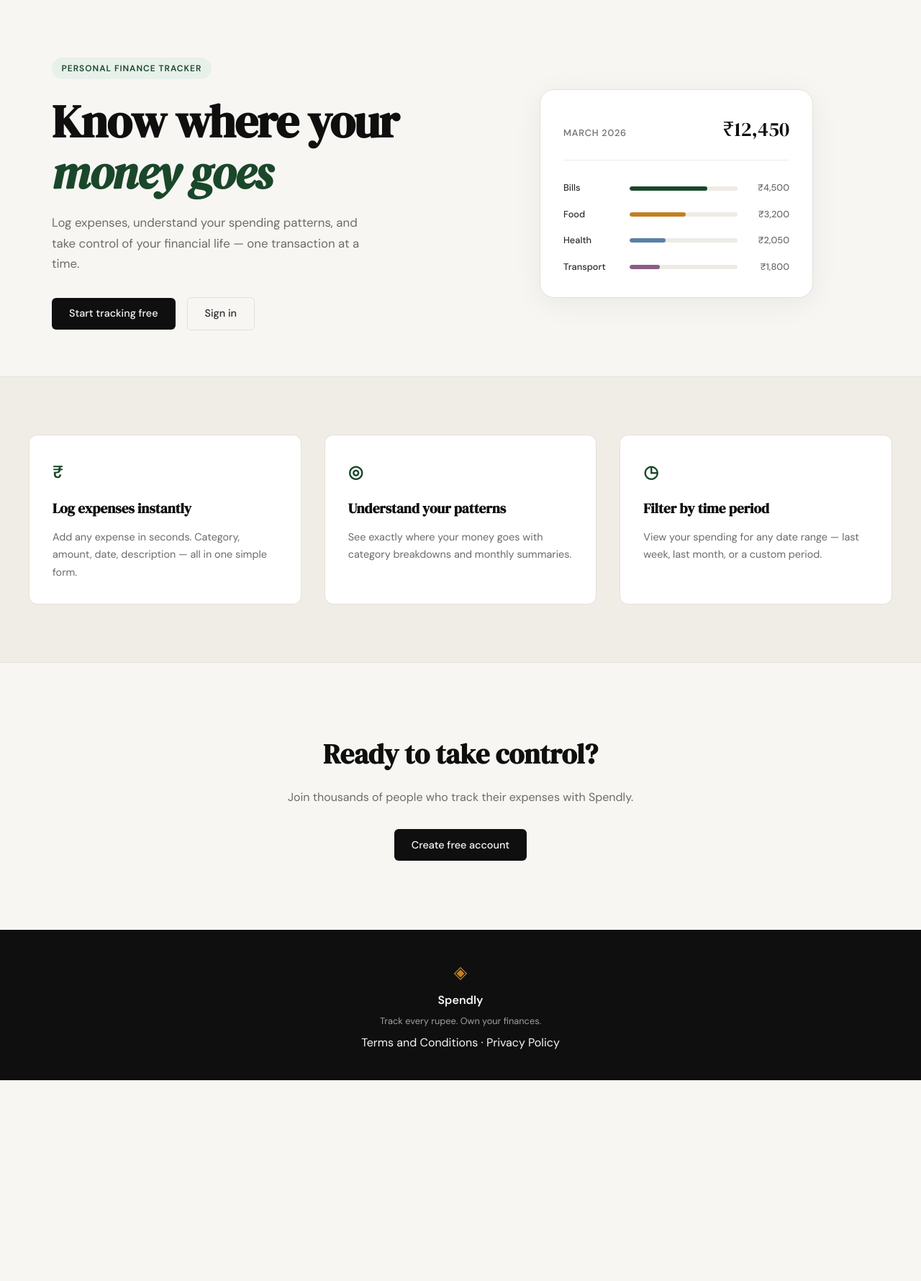
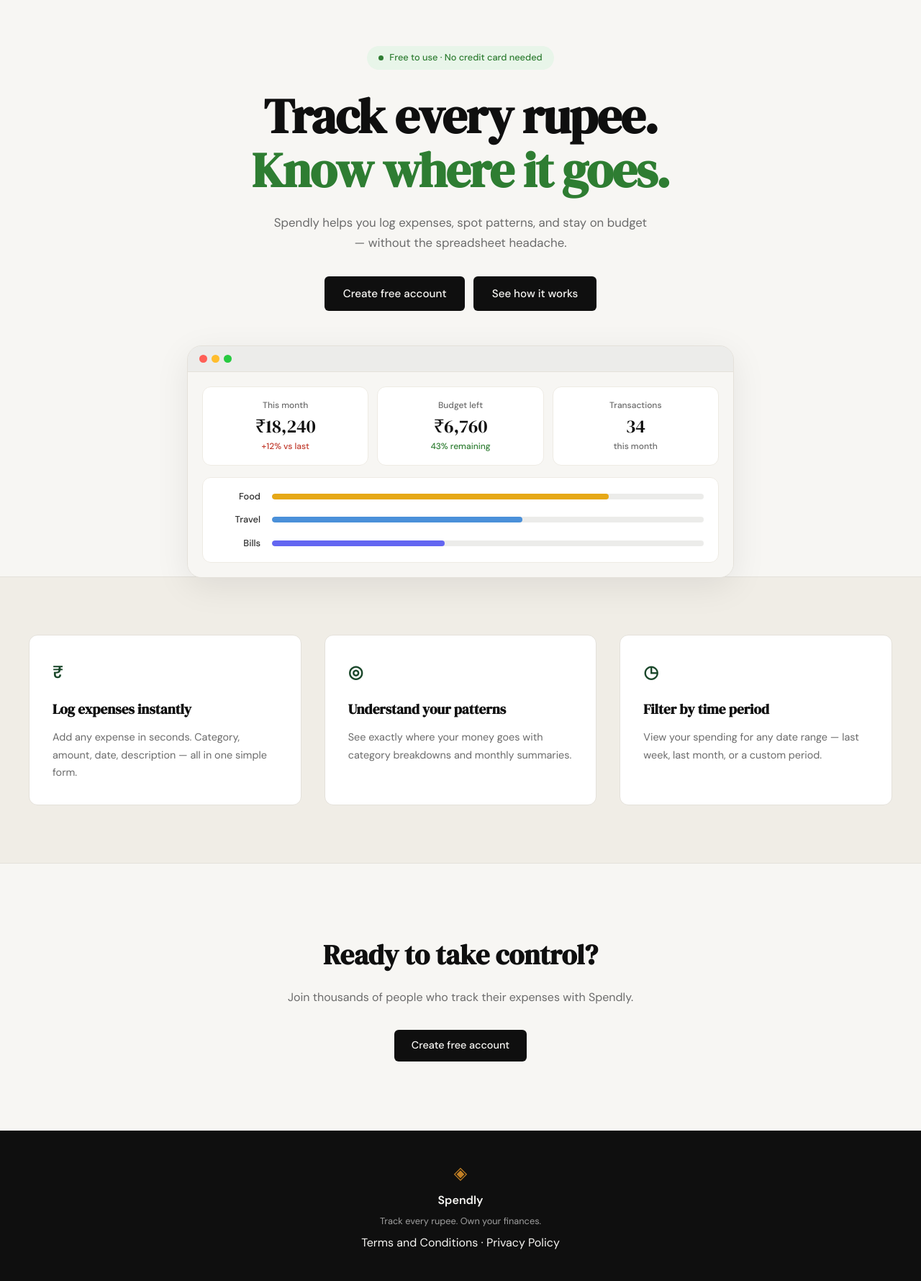
Before and after one commit to Rajat1393/spendly, a Flask app: page / in a window 1280 px wide. Shown: the part 61-1841 px from the top of the page at 72% size. Before the commit the page ends 1562 px from the top, so only its background shows below. Run offline with Flask 3, Linux system fonts and the light colour scheme.

Commit message:
landing: redesign hero section to match mockup

```diff
--- /dev/null
+++ b/static/css/landing.css
@@ -0,0 +1,224 @@
+/* ------------------------------------------------------------------ */
+/* Hero overrides — landing page only                                  */
+/* ------------------------------------------------------------------ */
+
+.hero {
+    display: flex;
+    flex-direction: column;
+    align-items: center;
+    text-align: center;
+    padding: 4rem 2rem 0;
+    max-width: 860px;
+    margin: 0 auto;
+    gap: 3rem;
+}
+
+.hero-inner {
+    display: flex;
+    flex-direction: column;
+    align-items: center;
+}
+
+/* Badge */
+.hero-badge {
+    display: inline-flex;
+    align-items: center;
+    gap: 0.5rem;
+    background: #e8f5e9;
+    color: #2e7d32;
+    font-size: 0.8rem;
+    font-weight: 500;
+    padding: 0.4rem 1rem;
+    border-radius: 999px;
+    margin-bottom: 1.75rem;
+    letter-spacing: 0;
+    text-transform: none;
+}
+
+.hero-badge-dot {
+    width: 7px;
+    height: 7px;
+    border-radius: 50%;
+    background: #2e7d32;
+    flex-shrink: 0;
+}
+
+/* Title */
+.hero-title {
+    font-family: var(--font-display);
+    font-size: clamp(2.6rem, 6vw, 4.25rem);
+    line-height: 1.1;
+    letter-spacing: -0.02em;
+    color: var(--ink);
+    margin-bottom: 1.25rem;
+    font-style: normal;
+}
+
+.hero-title-accent {
+    color: #2e7d32;
+    font-style: normal;
+}
+
+/* Subtitle */
+.hero-subtitle {
+    font-size: 1.05rem;
+    color: var(--ink-muted);
+    line-height: 1.7;
+    max-width: 520px;
+    margin-bottom: 2rem;
+}
+
+/* CTA buttons */
+.hero-actions {
+    display: flex;
+    gap: 0.75rem;
+    justify-content: center;
+    flex-wrap: wrap;
+}
+
+.hero-actions .btn-primary {
+    background: var(--ink);
+    color: var(--paper);
+    padding: 0.75rem 1.6rem;
+    border-radius: var(--radius-sm);
+    font-size: 0.95rem;
+    font-weight: 500;
+}
+
+.hero-actions .btn-primary:hover {
+    background: #2e7d32;
+}
+
+/* ------------------------------------------------------------------ */
+/* Browser mock card                                                   */
+/* ------------------------------------------------------------------ */
+
+.hero-browser {
+    width: 100%;
+    max-width: 760px;
+    background: #f2f2f0;
+    border: 1px solid var(--border);
+    border-radius: var(--radius-lg);
+    overflow: hidden;
+    box-shadow: 0 12px 48px rgba(0,0,0,0.08);
+    margin-bottom: -2px;
+}
+
+.browser-bar {
+    display: flex;
+    align-items: center;
+    gap: 6px;
+    padding: 0.75rem 1rem;
+    background: #ececea;
+    border-bottom: 1px solid var(--border);
+}
+
+.browser-dot {
+    width: 11px;
+    height: 11px;
+    border-radius: 50%;
+}
+
+.browser-dot-red    { background: #ff5f57; }
+.browser-dot-yellow { background: #ffbd2e; }
+.browser-dot-green  { background: #28ca41; }
+
+.browser-body {
+    background: #f7f6f3;
+    padding: 1.25rem;
+    display: flex;
+    flex-direction: column;
+    gap: 1rem;
+}
+
+/* Stat tiles */
+.browser-stats {
+    display: grid;
+    grid-template-columns: repeat(3, 1fr);
+    gap: 0.75rem;
+}
+
+.browser-stat {
+    background: var(--paper-card);
+    border: 1px solid var(--border-soft);
+    border-radius: var(--radius-md);
+    padding: 1rem 1.25rem;
+    display: flex;
+    flex-direction: column;
+    gap: 0.2rem;
+}
+
+.bstat-label {
+    font-size: 0.75rem;
+    color: var(--ink-muted);
+    font-weight: 500;
+}
+
+.bstat-value {
+    font-family: var(--font-display);
+    font-size: 1.6rem;
+    color: var(--ink);
+    line-height: 1.2;
+}
+
+.bstat-change {
+    font-size: 0.75rem;
+    font-weight: 500;
+}
+
+.bstat-up      { color: #c0392b; }
+.bstat-ok      { color: #2e7d32; }
+.bstat-neutral { color: var(--ink-muted); }
+
+/* Category bars */
+.browser-cats {
+    background: var(--paper-card);
+    border: 1px solid var(--border-soft);
+    border-radius: var(--radius-md);
+    padding: 1rem 1.25rem;
+    display: flex;
+    flex-direction: column;
+    gap: 0.75rem;
+}
+
+.browser-cat-row {
+    display: grid;
+    grid-template-columns: 60px 1fr;
+    align-items: center;
+    gap: 1rem;
+}
+
+.browser-cat-label {
+    font-size: 0.8rem;
+    font-weight: 500;
+    color: var(--ink-soft);
+    text-align: right;
+}
+
+.browser-cat-track {
+    height: 8px;
+    background: #ececea;
+    border-radius: 999px;
+    overflow: hidden;
+}
+
+.browser-cat-bar {
+    height: 100%;
+    border-radius: 999px;
+}
+
+.bcat-food   { background: #e6a817; }
+.bcat-travel { background: #4a90d9; }
+.bcat-bills  { background: #6366f1; }
+
+/* ------------------------------------------------------------------ */
+/* Responsive                                                          */
+/* ------------------------------------------------------------------ */
+
+@media (max-width: 600px) {
+    .hero { padding: 3rem 1rem 0; }
+
+    .browser-stats { grid-template-columns: 1fr; }
+
+    .bstat-value { font-size: 1.3rem; }
+}
--- a/templates/landing.html
+++ b/templates/landing.html
@@ -1,60 +1,75 @@
 {% extends "base.html" %}
 
 {% block title %}Spendly — Track Every Rupee{% endblock %}
+
+{% block head %}
+<link rel="stylesheet" href="{{ url_for('static', filename='css/landing.css') }}">
+{% endblock %}
 
 {% block content %}
 
 <section class="hero">
     <div class="hero-inner">
-        <div class="hero-badge">Personal Finance Tracker</div>
+        <div class="hero-badge">
+            <span class="hero-badge-dot"></span>
+            Free to use &middot; No credit card needed
+        </div>
         <h1 class="hero-title">
-            Know where your<br>
-            <em>money goes</em>
+            Track every rupee.<br>
+            <span class="hero-title-accent">Know where it goes.</span>
         </h1>
         <p class="hero-subtitle">
-            Log expenses, understand your spending patterns,
-            and take control of your financial life —
-            one transaction at a time.
+            Spendly helps you log expenses, spot patterns, and stay
+            on budget — without the spreadsheet headache.
         </p>
         <div class="hero-actions">
-            <a href="{{ url_for('register') }}" class="btn-primary">Start tracking free</a>
-            <a href="{{ url_for('login') }}" class="btn-ghost">Sign in</a>
+            <a href="{{ url_for('register') }}" class="btn-primary">Create free account</a>
+            <a href="#" class="btn-primary">See how it works</a>
         </div>
     </div>
-    <div class="hero-visual">
-        <div class="mock-card">
-            <div class="mock-card-header">
-                <span class="mock-label">March 2026</span>
-                <span class="mock-total">₹12,450</span>
+
+    <div class="hero-browser">
+        <div class="browser-bar">
+            <span class="browser-dot browser-dot-red"></span>
+            <span class="browser-dot browser-dot-yellow"></span>
+            <span class="browser-dot browser-dot-green"></span>
+        </div>
+        <div class="browser-body">
+            <div class="browser-stats">
+                <div class="browser-stat">
+                    <span class="bstat-label">This month</span>
+                    <span class="bstat-value">₹18,240</span>
+                    <span class="bstat-change bstat-up">+12% vs last</span>
+                </div>
+                <div class="browser-stat">
+                    <span class="bstat-label">Budget left</span>
+                    <span class="bstat-value">₹6,760</span>
+                    <span class="bstat-change bstat-ok">43% remaining</span>
+                </div>
+                <div class="browser-stat">
+                    <span class="bstat-label">Transactions</span>
+                    <span class="bstat-value">34</span>
+                    <span class="bstat-change bstat-neutral">this month</span>
+                </div>
             </div>
-            <div class="mock-bars">
-                <div class="mock-bar-row">
-                    <span class="mock-cat">Bills</span>
-                    <div class="mock-bar-track">
-                        <div class="mock-bar" style="width: 72%"></div>
+            <div class="browser-cats">
+                <div class="browser-cat-row">
+                    <span class="browser-cat-label">Food</span>
+                    <div class="browser-cat-track">
+                        <div class="browser-cat-bar bcat-food" style="width: 78%"></div>
                     </div>
-                    <span class="mock-amt">₹4,500</span>
                 </div>
-                <div class="mock-bar-row">
-                    <span class="mock-cat">Food</span>
-                    <div class="mock-bar-track">
-                        <div class="mock-bar mock-bar-2" style="width: 52%"></div>
+                <div class="browser-cat-row">
+                    <span class="browser-cat-label">Travel</span>
+                    <div class="browser-cat-track">
+                        <div class="browser-cat-bar bcat-travel" style="width: 58%"></div>
                     </div>
-                    <span class="mock-amt">₹3,200</span>
                 </div>
-                <div class="mock-bar-row">
-                    <span class="mock-cat">Health</span>
-                    <div class="mock-bar-track">
-                        <div class="mock-bar mock-bar-3" style="width: 33%"></div>
+                <div class="browser-cat-row">
+                    <span class="browser-cat-label">Bills</span>
+                    <div class="browser-cat-track">
+                        <div class="browser-cat-bar bcat-bills" style="width: 40%"></div>
                     </div>
-                    <span class="mock-amt">₹2,050</span>
-                </div>
-                <div class="mock-bar-row">
-                    <span class="mock-cat">Transport</span>
-                    <div class="mock-bar-track">
-                        <div class="mock-bar mock-bar-4" style="width: 28%"></div>
-                    </div>
-                    <span class="mock-amt">₹1,800</span>
                 </div>
             </div>
         </div>
```
